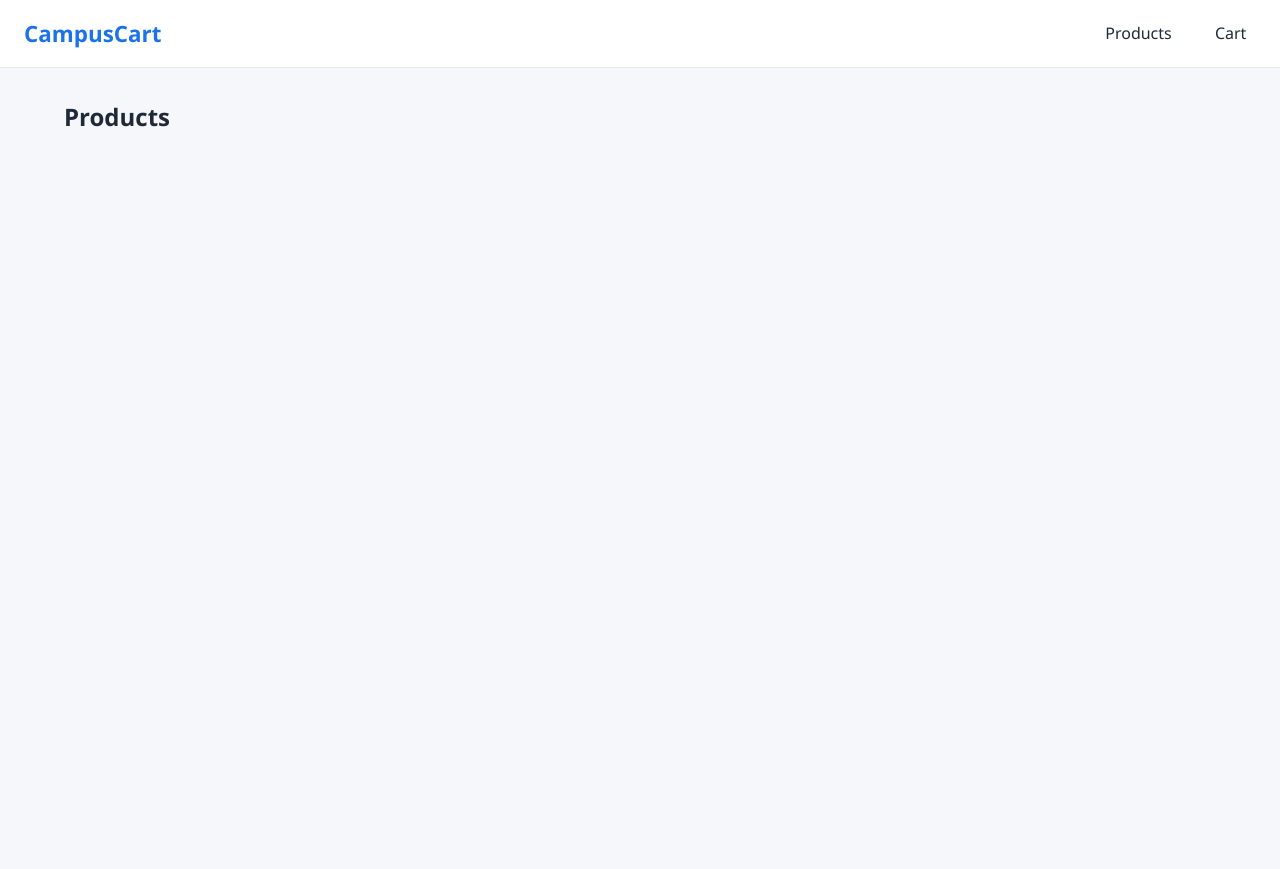
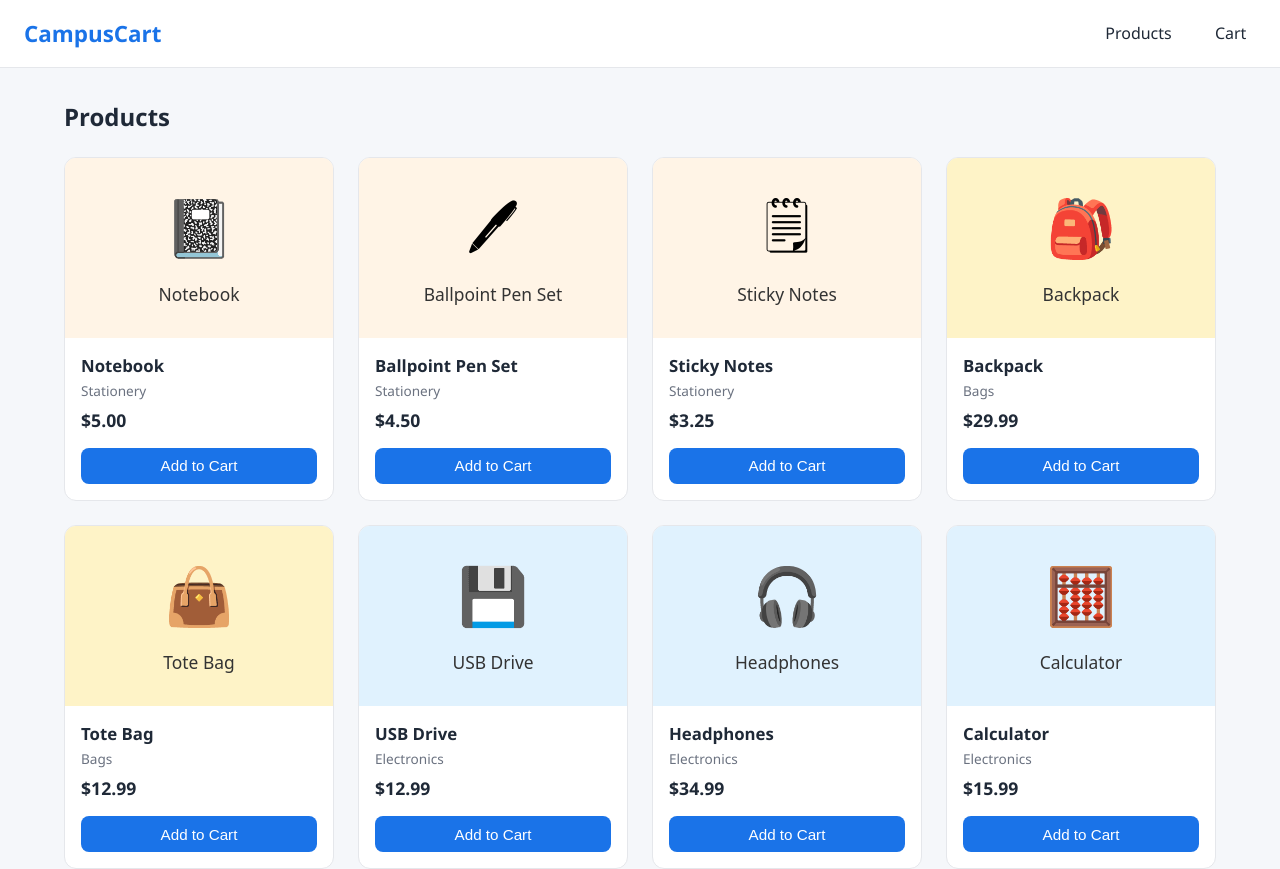
Before and after one commit to utkristabhandary-cyber/reactproject, a React (Vite) app: page / in a window 1280 px wide. Shown: the top 869 px of the page. Before the commit the page ends 800 px from the top, so only its background shows below. Built offline with nearby package versions, Linux system fonts and the light colour scheme.

Commit message:
build reusable product components

```diff
--- /dev/null
+++ b/src/components/ProductCard.jsx
@@ -0,0 +1,19 @@
+export default function ProductCard({ product, onAddToCart }) {
+  return (
+    <article className="product-card">
+      <img src={product.image} alt={product.name} className="product-image" />
+      <div className="product-info">
+        <h3 className="product-name">{product.name}</h3>
+        <p className="product-category">{product.category}</p>
+        <p className="product-price">${product.price.toFixed(2)}</p>
+        <button
+          type="button"
+          className="add-button"
+          onClick={() => onAddToCart(product)}
+        >
+          Add to Cart
+        </button>
+      </div>
+    </article>
+  )
+}
--- /dev/null
+++ b/src/components/ProductGrid.jsx
@@ -0,0 +1,11 @@
+import ProductCard from './ProductCard.jsx'
+
+export default function ProductGrid({ products, onAddToCart }) {
+  return (
+    <div className="product-grid">
+      {products.map((product) => (
+        <ProductCard key={product.id} product={product} onAddToCart={onAddToCart} />
+      ))}
+    </div>
+  )
+}
--- a/src/index.css
+++ b/src/index.css
@@ -64,3 +64,71 @@ body {
 .page-title {
   margin: 0 0 1.5rem;
 }
+
+.product-grid {
+  display: grid;
+  grid-template-columns: repeat(auto-fill, minmax(230px, 1fr));
+  gap: 1.5rem;
+}
+
+.product-card {
+  display: flex;
+  flex-direction: column;
+  background-color: #ffffff;
+  border: 1px solid #e5e7eb;
+  border-radius: 12px;
+  overflow: hidden;
+  transition: box-shadow 0.15s ease;
+}
+
+.product-card:hover {
+  box-shadow: 0 6px 18px rgba(0, 0, 0, 0.08);
+}
+
+.product-image {
+  display: block;
+  width: 100%;
+  height: 180px;
+  object-fit: cover;
+}
+
+.product-info {
+  display: flex;
+  flex-direction: column;
+  flex: 1;
+  gap: 0.25rem;
+  padding: 1rem;
+}
+
+.product-name {
+  margin: 0;
+  font-size: 1.05rem;
+}
+
+.product-category {
+  margin: 0;
+  font-size: 0.85rem;
+  color: #6b7280;
+}
+
+.product-price {
+  margin: 0.25rem 0 0.75rem;
+  font-size: 1.1rem;
+  font-weight: 600;
+}
+
+.add-button {
+  margin-top: auto;
+  padding: 0.6rem 1rem;
+  border: none;
+  border-radius: 8px;
+  background-color: #1a73e8;
+  color: #ffffff;
+  font-size: 0.95rem;
+  font-weight: 500;
+  cursor: pointer;
+}
+
+.add-button:hover {
+  background-color: #1557b0;
+}
--- a/src/pages/Products.jsx
+++ b/src/pages/Products.jsx
@@ -1,7 +1,11 @@
-export default function Products() {
+import { products } from '../data/products.js'
+import ProductGrid from '../components/ProductGrid.jsx'
+
+export default function Products({ onAddToCart }) {
   return (
     <section className="products-page">
       <h1 className="page-title">Products</h1>
+      <ProductGrid products={products} onAddToCart={onAddToCart} />
     </section>
   )
 }
```
